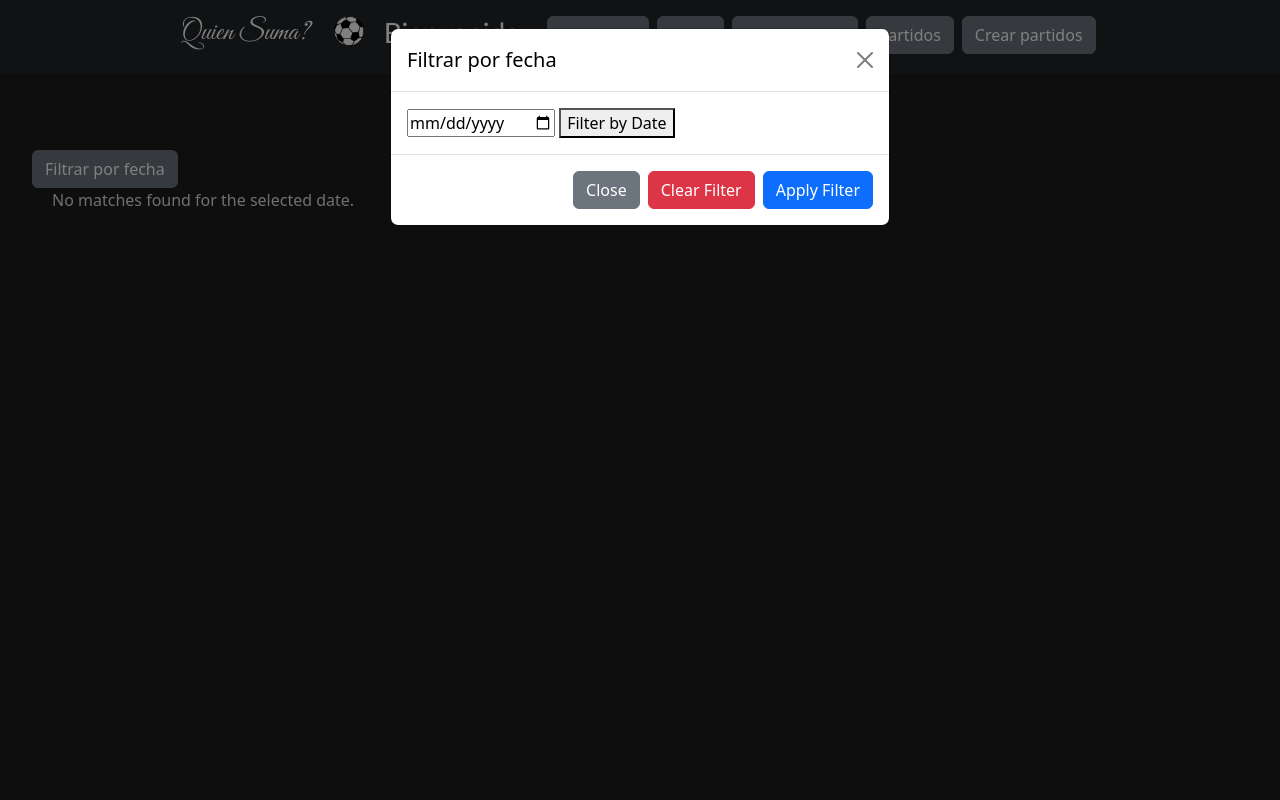
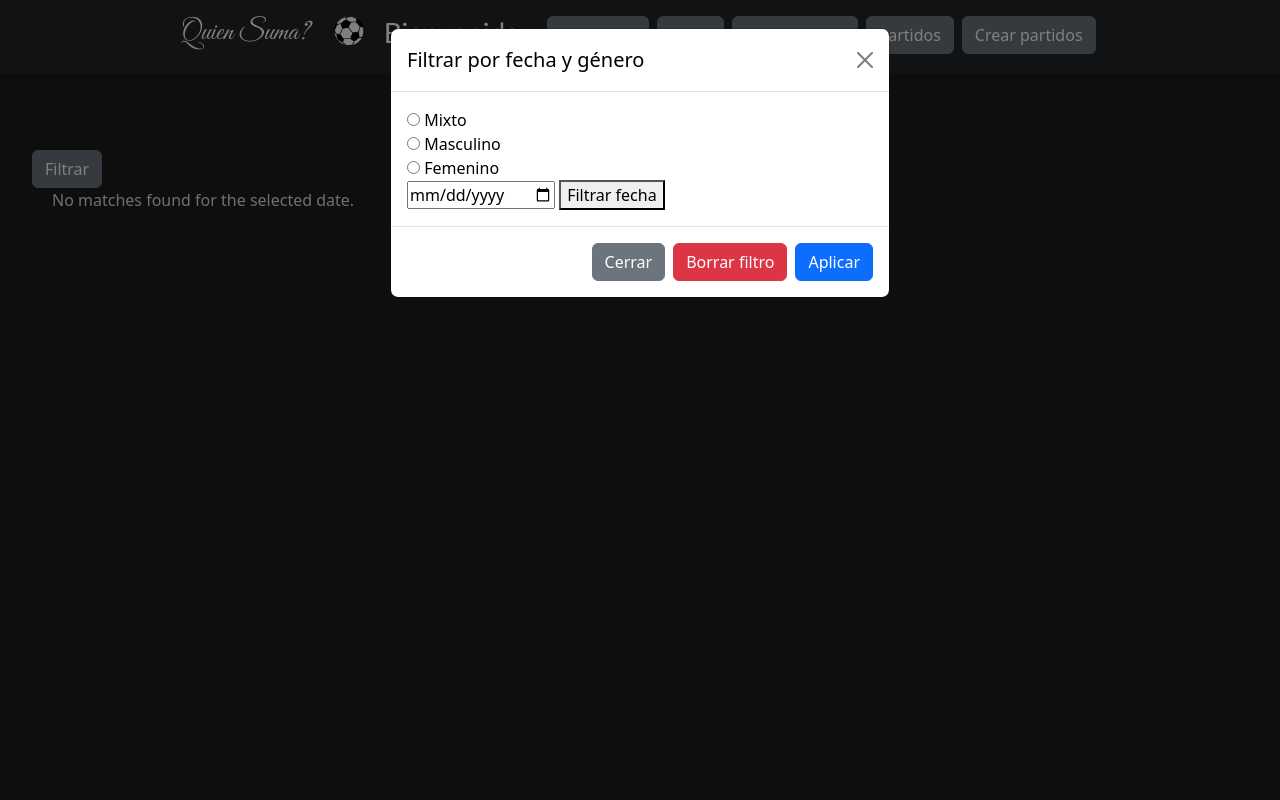
Before and after one commit to chiaradigii/QuienSumaApp, a Django app: page /listar-partidos/ in a window 1280 px wide, after a click on "Filtrar". Run offline with Django 4.2, Linux system fonts and the light colour scheme; data that the repository does not hold is empty; parts of the project's set-up code (start-up, migrations or seed data) failed here and were passed over; some libraries are stand-ins or nearby versions.

Commit message:
add gender filter

```diff
--- a/templates/partidos/partido_list.html
+++ b/templates/partidos/partido_list.html
@@ -159,11 +159,11 @@ border: 1px solid #2a2a2;
 <div class="container mt-4" style="margin-left: 20px;" >
   <h1 class="text-center mb-4 fecha-encabezado">Próximos partidos</h1>
 
-  <!--filter dropdown-->
+  <!--filter form-->
 <!-- Date Filter  -->
 <!-- Filter Modal Button -->
 <button type="button" class="btn btn-secondary" data-bs-toggle="modal" data-bs-target="#filterModal">
-  Filtrar por fecha
+  Filtrar
 </button>
 
 <!-- Filter Modal -->
@@ -171,20 +171,37 @@ border: 1px solid #2a2a2;
   <div class="modal-dialog">
     <div class="modal-content">
       <div class="modal-header">
-        <h5 class="modal-title" id="filterModalLabel" style="color: black;">Filtrar por fecha</h5>
+        <h5 class="modal-title" id="filterModalLabel" style="color: black;">Filtrar por fecha y género</h5>
         <button type="button" class="btn-close" data-bs-dismiss="modal" aria-label="Close"></button>
       </div>
       <div class="modal-body">
-      <!-- Date Filter Form -->
-      <form id="filterForm" method="GET" action="{% url 'partidos_app:listar_partidos' %}">
-        <input type="date" id="dateFilter" name="date_filter" value="{{ request.GET.date_filter }}" min="2023-01-01">
-        <button type="button" onclick="submitFilter()">Filter by Date</button>
-      </form>
+        <!--  Filter Form -->
+        <form id="filterForm" method="GET" action="{% url 'partidos_app:listar_partidos' %}">
+
+          <!-- Gender Filter Radio Buttons -->
+          <div>
+              <input type="radio" id="genderMixto" name="gender" value="U">
+              <label style="color: black;" for="genderMixto">Mixto</label>
+          </div>
+          <div>
+              <input type="radio" id="genderMasculino" name="gender" value="M">
+              <label style="color: black;" for="genderMasculino">Masculino</label>
+          </div>
+          <div>
+              <input type="radio" id="genderFemenino" name="gender" value="F">
+              <label style="color: black;" for="genderFemenino">Femenino</label>
+          </div>
+
+          <!-- Date Filter Input -->
+          <input type="date" id="dateFilter" name="date_filter" value="{{ request.GET.date_filter }}" min="2023-01-01">
+          <button type="button" onclick="submitFilter()">Filtrar fecha</button>
+
+        </form>
       </div>
       <div class="modal-footer">
-        <button type="button" class="btn btn-secondary" data-bs-dismiss="modal">Close</button>
-        <button type="button" class="btn btn-danger" onclick="clearFilter()">Clear Filter</button>
-        <button type="button" class="btn btn-primary" onclick="submitFilter()">Apply Filter</button>
+        <button type="button" class="btn btn-secondary" data-bs-dismiss="modal">Cerrar</button>
+        <button type="button" class="btn btn-danger" onclick="clearFilter()">Borrar filtro</button>
+        <button type="button" class="btn btn-primary" onclick="submitFilter()">Aplicar</button>
       </div>
     </div>
   </div>
```
